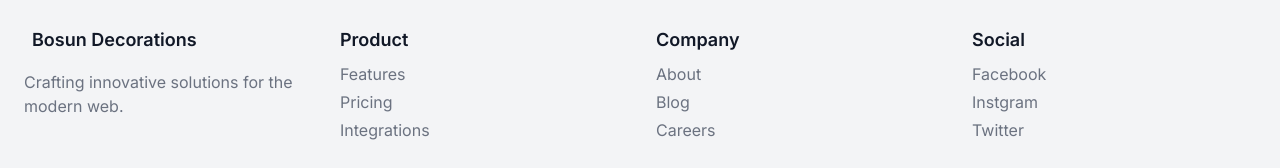
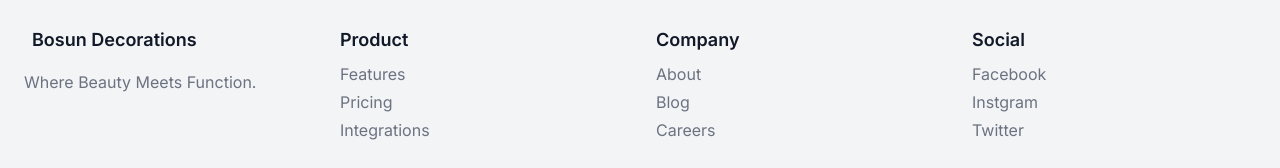
Before and after one commit to ShinzDev/bosunDecourations, a Next.js app: page / in a window 1280 px wide. Shown: the part 2611-2779 px from the top of the page. Built offline with nearby package versions, Linux system fonts and the light colour scheme.

Commit message:
catch phase added

```diff
--- a/components/component/footer.jsx
+++ b/components/component/footer.jsx
@@ -29,7 +29,7 @@ export function Footer() {
               {/* <MountainIcon className="h-8 w-8 text-gray-900 dark:text-gray-50" /> */}
               <span className="ml-2 text-lg font-semibold text-gray-900 dark:text-gray-50">Bosun Decorations </span>
             </div>
-            <p className="text-gray-500 dark:text-gray-400">Crafting innovative solutions for the modern web.</p>
+            <p className="text-gray-500 dark:text-gray-400">Where Beauty Meets Function.</p>
           </div>
           <div className="space-y-2">
             <h4 className="text-lg font-semibold text-gray-900 dark:text-gray-50">Product</h4>
```
